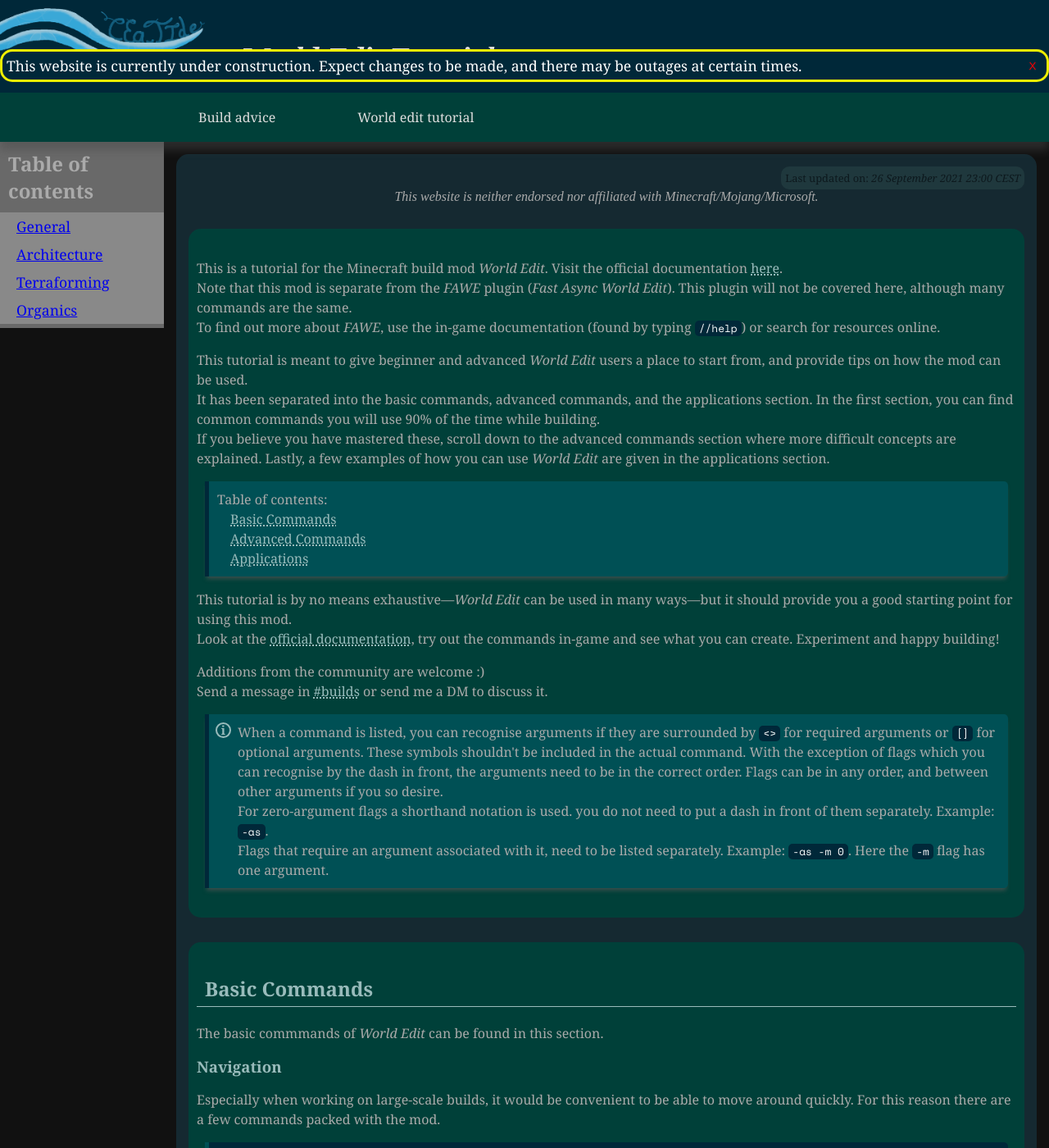
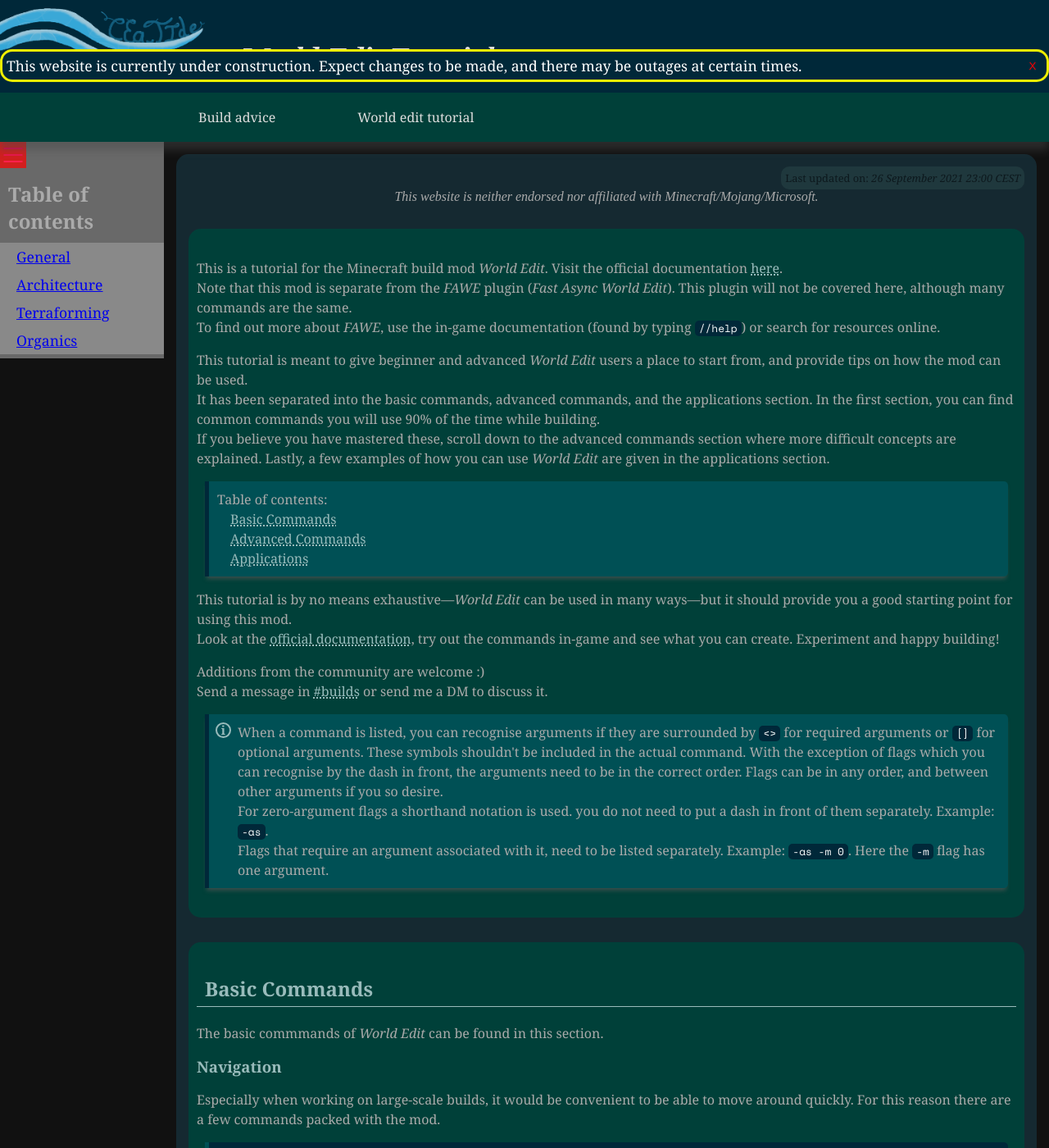
Before and after one commit to CEa-TIde/personal-website, a Jekyll site: the page built from worldedit.html, in a window 1280 px wide and 1400 px high. Shown: the whole window at 82% size. Built offline with Jekyll 4.4.1, drawn with Linux system fonts in a browser that asks for light colours.

Commit message:
Style burger menu icon
- style icon for the burger menu aside

```diff
--- a/main.css
+++ b/main.css
@@ -27,6 +27,7 @@
     --text-color-hl: #99bbbb;
     --text-color-dark: #555555;
     --text-color-purple: #9f18fa;
+    --text-color-magenta: #bd4afd;
     --text-color-pink: #fa6cff;
 
     --bg-color-darkblue: #002839;
@@ -432,6 +433,8 @@
 ***********/
 
 aside {
+    --burger-menu-size: 32px;
+
     overflow-y: auto;
     width: 200px;
     min-width: 200px;
@@ -463,6 +466,62 @@
     padding: 10px;
     color: var(--text-color);
 }
+
+/* Burger menu styling */
+
+.burger-menu {
+    position: absolute;
+    appearance: none;
+    width: var(--burger-menu-size);
+    height: var(--burger-menu-size);
+    background: red;
+    opacity: 0.7;
+}
+
+.burger-menu + svg {
+    width: var(--burger-menu-size);
+    height: var(--burger-menu-size);
+}
+
+.burger-menu + svg line {
+    transition-duration: 0.5s;
+    transition-property: stroke, opacity, transform;
+    transition-timing-function: cubic-bezier(0.9, 0, 0.1, 1);
+}
+
+.burger-menu + svg line:nth-of-type(1) {
+    stroke: var(--text-color-purple);
+    transform-origin: center 6px;
+    -webkit-transform-origin: center 6px;
+}
+
+.burger-menu + svg line:nth-of-type(2) {
+    stroke: var(--text-color-magenta);
+    transform-origin: center 12px;
+    -webkit-transform-origin: center 12px;
+}
+
+.burger-menu + svg line:nth-of-type(3) {
+    stroke: var(--text-color-pink);
+    transform-origin: center 18px;
+    -webkit-transform-origin: center 18px;
+}
+
+.burger-menu:checked + svg line:nth-of-type(1) {
+    transform: translate(0, 6px) rotate(45deg);
+}
+
+.burger-menu:checked + svg line:nth-of-type(2) {
+    opacity: 0;
+    transform: scale(0.2);
+}
+
+.burger-menu:checked + svg line:nth-of-type(3) {
+    transform: translate(0, -6px) rotate(-45deg);
+    stroke: var(--text-color-purple);
+}
+
+/* End burger menu styling */
 
 
 /***********
--- a/worldedit.html
+++ b/worldedit.html
@@ -7,6 +7,14 @@
 
 <aside>
     <div class="aside-content">
+        <input type="checkbox" class="burger-menu"/>
+        <svg xmlns="http://www.w3.org/2000/svg" viewBox="0 0 24 24"
+        stroke-width="1.5" stroke="#2c3e50" fill="none" stroke-linecap="round" stroke-linejoin="round">
+            <path stroke="none" d="M0 0h24v24H0z" fill="none"/>
+            <line x1="4" y1="6" x2="20" y2="6" />
+            <line x1="4" y1="12" x2="20" y2="12" />
+            <line x1="4" y1="18" x2="20" y2="18" />
+        </svg>
         <h2 class="toc-title">Table of contents</h2>
         <ul>
             <li><a href="#general">General</a></li>
```
Also changed, not shown: buildadvice.html (+8 -0 lines).
